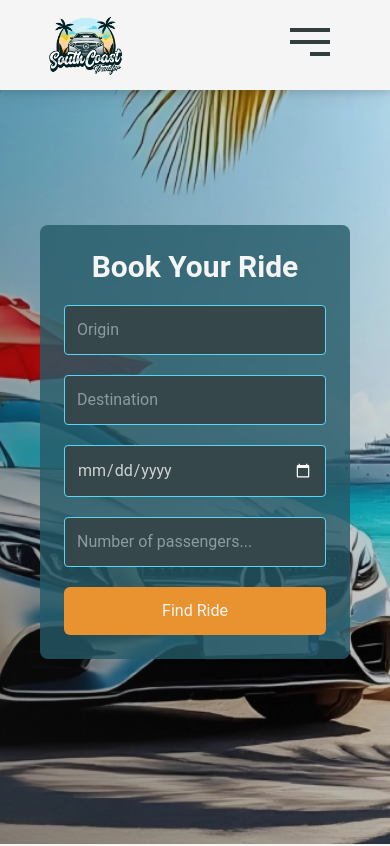
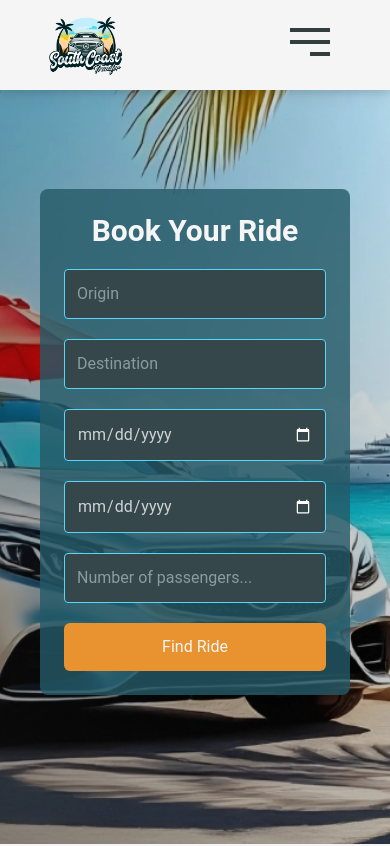
Before and after one commit to SenanAbb/south-coast-transfer, a Next.js app: page / in a window 390 px wide. Shown: the top 846 px of the page. Built offline with nearby package versions, Linux system fonts and the light colour scheme.

Commit message:
Trying to fix input date on mobile 3

```diff
--- a/src/app/layout.tsx
+++ b/src/app/layout.tsx
@@ -1,10 +1,11 @@
-import type { Metadata } from "next";
-import "./globals.css";
-import Navbar from "@/components/Navbar";
-import Footer from "@/components/Footer";
+import type { Metadata } from 'next';
+import './globals.css';
+import Navbar from '@/components/Navbar';
+import Footer from '@/components/Footer';
 export const metadata: Metadata = {
-  title: "South Coast Transfer",
-  description: "Book your transfer now!",
+  title: 'South Coast Transfer',
+  description: 'Book your transfer now!',
+  viewport: 'width=device-width, initial-scale=1.0',
 };
 
 export default function RootLayout({
--- a/src/components/BookingForm.tsx
+++ b/src/components/BookingForm.tsx
@@ -57,6 +57,14 @@ function BookingForm() {
         }}
       />
       <Input
+        type="date"
+        value=""
+        placeholder="Date"
+        onChange={() => {
+          setDate(new Date());
+        }}
+      />
+      <Input
         type="select"
         options={[
           { value: '1', label: '1' },
--- a/src/components/MobileNavbar.tsx
+++ b/src/components/MobileNavbar.tsx
@@ -1,6 +1,6 @@
-import { AnimatePresence, useCycle } from "framer-motion";
-import MenuToggle from "./MenuToggle";
-import Menu from "./Menu";
+import { AnimatePresence, useCycle } from 'framer-motion';
+import MenuToggle from './MenuToggle';
+import Menu from './Menu';
 
 interface MobileNavbarProps {
   links: Link[];
```
